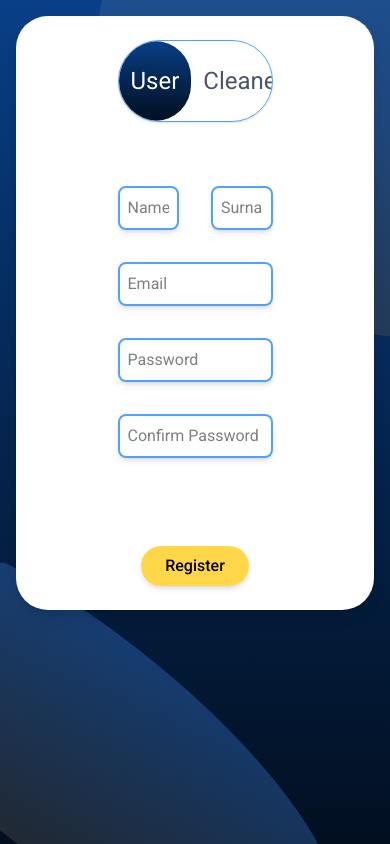
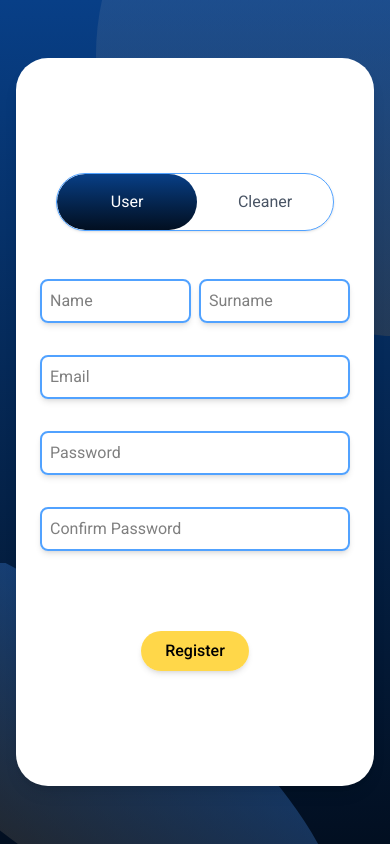
Before and after one commit to AndNijaz/cleanme-frontend, an Angular app: page /register in a window 390 px wide. Built offline with nearby package versions, Linux system fonts and the light colour scheme.

Commit message:
FIXED: Added Responsive Design

```diff
--- a/src/app/features/auth/auth-layout/auth-layout.component.html
+++ b/src/app/features/auth/auth-layout/auth-layout.component.html
@@ -5,10 +5,13 @@
   <app-small-ellipse
     [class]="'absolute pointer-events-none right-0 top-0 max-xl:right max-xl:top max-lg:right max-lg:top max-md:-right-6 max-md:-top-6 max-sm:-right-24 max-sm:-top-24'" />
 
-  <app-container>
-    <app-card>
-      <router-outlet />
-    </app-card>
-  </app-container>
+
+  <div class="h-screen flex items-center">
+    <app-container class="h-[90vh] w-full">
+      <app-card class="h-full w-full">
+        <router-outlet />
+      </app-card>
+    </app-container>
+  </div>
 
 </section>
--- a/src/app/features/auth/register/register.component.html
+++ b/src/app/features/auth/register/register.component.html
@@ -1,11 +1,11 @@
-<form (ngSubmit)="onSubmit()" #registerForm="ngForm" class="h-full flex justify-center items-center">
-  <div class="w-1/2 mx-auto flex flex-col gap-8">
-    <div class="mb-8">
+<form (ngSubmit)="onSubmit()" #registerForm="ngForm" class="h-full flex justify-center items-center w-full">
+  <div class="w-1/2 mx-auto flex flex-col gap-8 max-xl:w-3/5 max-lg:w-4/5 max-md:w-full">
+    <div class="mb-8 px-24 max-md:px-4 max-md:mb-4">
       <app-toggle-button [options]="['User', 'Cleaner']" (toggleUserType)="setSelectedProfileType($event)" />
     </div>
 
 
-    <div class="flex gap-8">
+    <div class="flex gap-8 max-md:gap-2">
       <app-input placeholder="Name" name="formName" [required]="true" [(ngModel)]="formName" />
 
       <app-input placeholder="Surname" name="formSurname" [required]="true" [(ngModel)]="formSurname" />
@@ -16,10 +16,9 @@
     <app-input placeholder="Password" name="formPassword" [required]="true" [(ngModel)]="formPassword" />
 
     <app-input placeholder="Confirm Password" name="formConfirmPassword" [required]="true"
-
       [(ngModel)]="formConfirmPassword" class="mb-0.5" />
 
-    <p class="text-red-500 text-center mt-1 mb-4">
+    <p class="text-red-500 text-center mt-1 mb-4 max-md:mb-2">
       {{ errorMessage }}
     </p>
 
--- a/src/app/shared/components/card/card.component.ts
+++ b/src/app/shared/components/card/card.component.ts
@@ -1,13 +1,10 @@
-
 import { Component, Input } from '@angular/core';
-
 
 @Component({
   selector: 'app-card',
   imports: [],
   templateUrl: './card.component.html',
 })
-
 export class CardComponent {
   @Input() class?: string;
 
--- a/src/app/shared/components/toggle-button/toggle-button.component.html
+++ b/src/app/shared/components/toggle-button/toggle-button.component.html
@@ -1,9 +1,9 @@
 <div class="flex rounded-full overflow-hidden border border-blue-400 shadow-sm">
-  <button type="button" [class]="`w-full bg-gradient-to-b px-3 py-6 text-2xl text-gray-600
+  <button type="button" [class]="`w-full bg-gradient-to-b px-3 py-6 max-md:px-2 max-md:py-4 max-md:text-base text-2xl text-gray-600
     rounded-full ${selectedOption === 0 ? 'from-deepblue-500 to-blacknavy text-white' : ''}`"
     (click)="setSelectOption(0)">{{options[0]}}</button>
 
-  <button type="button" [class]="`w-full bg-gradient-to-b px-3 py-6  text-2xl text-gray-600
+  <button type="button" [class]="`w-full bg-gradient-to-b px-3 py-6  max-md:px-1 max-md:py-2 max-md:text-base text-2xl text-gray-600
   rounded-full ${selectedOption === 1 ? 'from-deepblue-500 to-blacknavy text-white' : ''}`"
     (click)="setSelectOption(1)">{{options[1]}}</button>
 </div>
```
